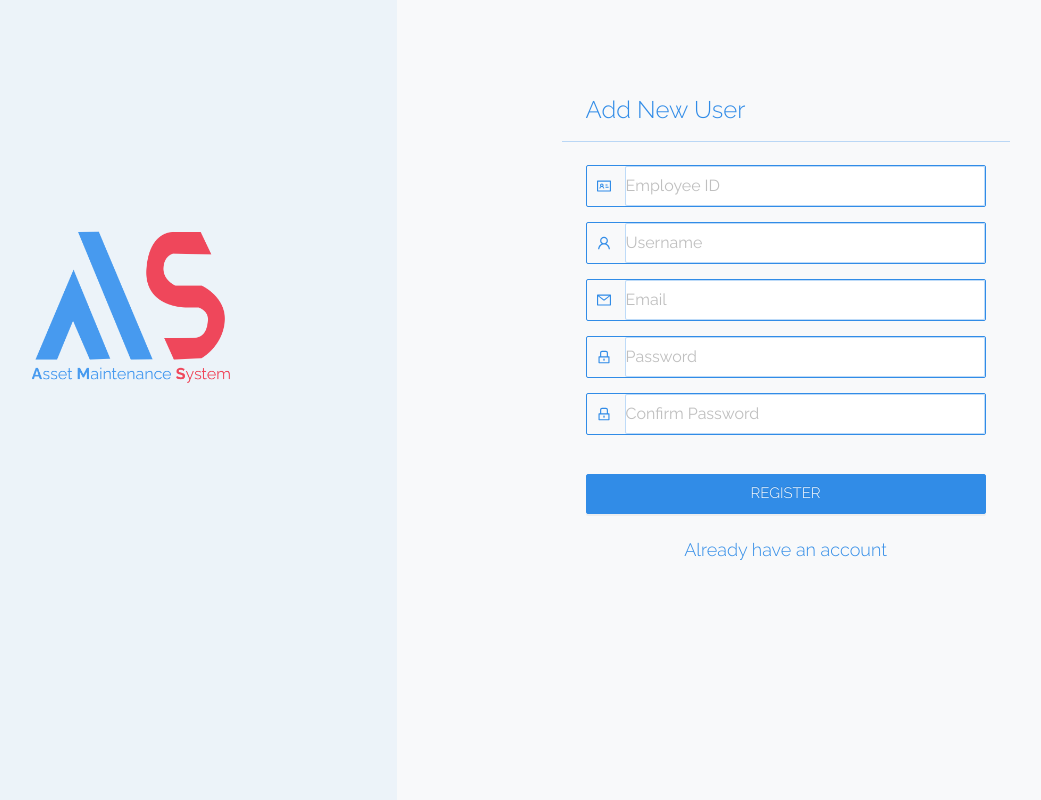
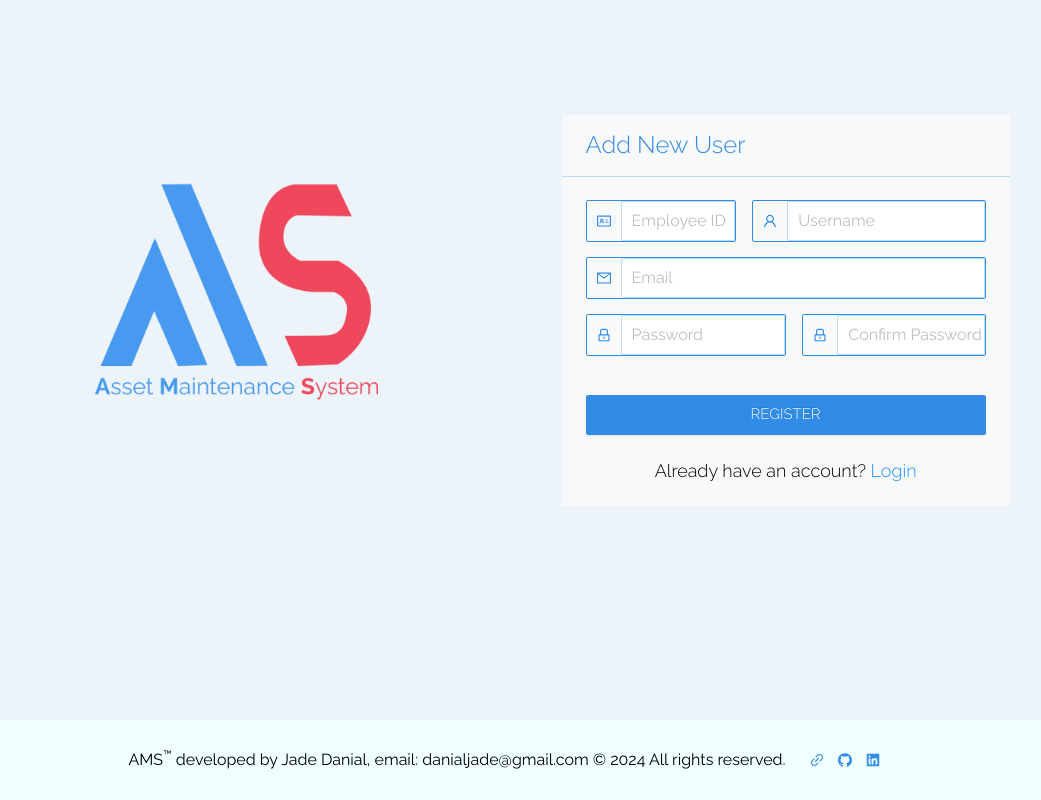
Before and after one commit to jadedanial/asset-maintenance-system, a React (Create React App) app in the folder frontend/ams/: page /register in a window 1280 px wide. Shown: the whole page, without its empty margins (136-1177 px from the left). Built offline with nearby package versions, Linux system fonts and the light colour scheme.

Commit message:
Enhanced UI.

```diff
--- a/frontend/ams/package.json
+++ b/frontend/ams/package.json
@@ -4,6 +4,9 @@
   "private": true,
   "dependencies": {
     "@ant-design/icons": "^4.8.0",
+    "@fortawesome/fontawesome-svg-core": "^6.5.1",
+    "@fortawesome/free-solid-svg-icons": "^6.5.1",
+    "@fortawesome/react-fontawesome": "^0.2.0",
     "@testing-library/jest-dom": "^5.16.5",
     "@testing-library/react": "^13.4.0",
     "@testing-library/user-event": "^13.5.0",
--- a/frontend/ams/src/App.css
+++ b/frontend/ams/src/App.css
@@ -620,10 +620,14 @@ h1.ant-typography {
 .dark .ant-input-prefix,
 .light .ant-input-prefix {
   padding: 10px !important;
+  margin: 0 !important;
   background: none !important;
 }
 textarea.ant-input {
   height: auto !important;
+}
+.ant-input-affix-wrapper > .ant-input {
+  padding-left: 10px !important;
 }
 .ant-list-header {
   border-bottom: none !important;
--- a/frontend/ams/src/components/Excuse.js
+++ b/frontend/ams/src/components/Excuse.js
@@ -14,7 +14,7 @@ import {
   Col,
   notification,
 } from "antd";
-import { CheckOutlined, PlusOutlined } from "@ant-design/icons";
+import { CheckOutlined } from "@ant-design/icons";
 import NotificationEvent from "./NotificationEvent";
 import ResultEvent from "./ResultEvent";
 import moment from "moment";
--- /dev/null
+++ b/frontend/ams/src/components/Footer.js
@@ -0,0 +1,53 @@
+import React from "react";
+import { Row } from "antd";
+import { GithubFilled, LinkedinFilled, LinkOutlined } from "@ant-design/icons";
+
+const Footer = ({ theme }) => {
+  return (
+    <>
+      <Row
+        className="align-items-center justified-row"
+        style={{
+          background: theme === "light" ? "#f0ffff" : "#000c17",
+          height: "80px",
+          padding: "0 80px",
+        }}
+      >
+        <p
+          className="small-font"
+          style={{ color: theme === "light" ? "#000" : "#fff" }}
+        >
+          AMS<sup>&#8482;</sup> developed by Jade Danial, email:
+          danialjade@gmail.com &copy; 2024 All rights reserved.
+        </p>
+        <Row style={{ paddingLeft: "24px" }}>
+          <a
+            href="https://jadedanial.github.io/projects/"
+            target="_blank"
+            rel="noreferrer"
+          >
+            <LinkOutlined />
+          </a>
+          <br />
+          <a
+            href="https://github.com/jadedanial"
+            target="_blank"
+            rel="noreferrer"
+          >
+            <GithubFilled style={{ padding: "0 14px" }} />
+          </a>
+          <br />
+          <a
+            href="https://www.linkedin.com/in/jadedanial/"
+            target="_blank"
+            rel="noreferrer"
+          >
+            <LinkedinFilled />
+          </a>
+        </Row>
+      </Row>
+    </>
+  );
+};
+
+export default Footer;
--- a/frontend/ams/src/components/ItemDetail.js
+++ b/frontend/ams/src/components/ItemDetail.js
@@ -106,7 +106,7 @@ const ItemDetail = ({
                       </Descriptions.Item>
                     </Descriptions>
                   </div>
-                  <div style={{ padding: "14px 0" }}>
+                  <div style={{ padding: "6px 0" }}>
                     <Tag color="blue">
                       <p className="small-font" style={{ padding: "2px" }}>
                         {i.item_category}
--- a/frontend/ams/src/components/ResultEvent.js
+++ b/frontend/ams/src/components/ResultEvent.js
@@ -4,7 +4,7 @@ import { Result } from "antd";
 const ResultEvent = ({ icon, status, title, subTitle, extra, theme }) => {
   return (
     <>
-      <div className={theme} style={{ paddingTop: "30px", minHeight: "460px" }}>
+      <div className={theme}>
         <Result
           icon={icon}
           status={status}
--- a/frontend/ams/src/components/Slogan.js
+++ b/frontend/ams/src/components/Slogan.js
@@ -5,9 +5,8 @@ const Slogan = () => {
     <>
       <Col
         style={{
-          top: "28%",
-          textAlign: "center",
-          padding: "0 80px",
+          top: "24%",
+          textAlign: "right",
         }}
       >
         <div>
--- a/frontend/ams/src/components/Vacation.js
+++ b/frontend/ams/src/components/Vacation.js
@@ -14,7 +14,7 @@ import {
   Row,
   notification,
 } from "antd";
-import { CloseOutlined, CheckOutlined, PlusOutlined } from "@ant-design/icons";
+import { CloseOutlined, CheckOutlined } from "@ant-design/icons";
 import NotificationEvent from "./NotificationEvent";
 import ResultEvent from "./ResultEvent";
 import moment from "moment";
--- a/frontend/ams/src/pages/Register.js
+++ b/frontend/ams/src/pages/Register.js
@@ -11,6 +11,7 @@ import {
 import axios from "axios";
 import ResultEvent from "../components/ResultEvent";
 import Slogan from "../components/Slogan";
+import Footer from "../components/Footer";
 
 const { Title } = Typography;
 
@@ -69,27 +70,18 @@ const RegisterPage = () => {
       <div className={theme}>
         <Row
           style={{
-            height: "100vh",
-          }}
-        >
-          <Col
-            span={10}
-            style={{
+            height: "calc(100vh - 80px)",
             background: theme === "light" ? "#ecf3f9" : "#1c2755",
           }}
         >
+          <Col span={10}>
             <Slogan />
           </Col>
-          <Col
-            span={14}
-            style={{
-              background: theme === "light" ? "#f8f9fa" : "#161d40",
-            }}
-          >
+          <Col span={14}>
             {success ? (
               <Card
                 size="large"
-                style={{ width: "60%", top: "15%", left: "22%" }}
+                style={{ width: "60%", top: "16%", left: "22%" }}
               >
                 <ResultEvent
                   icon={<CheckOutlined />}
@@ -98,7 +90,7 @@ const RegisterPage = () => {
                   subTitle={"Username: " + userName + "\nEmail: " + email}
                   extra={
                     <Button size="large" type="primary" href="/login">
-                      Login
+                      LOGIN
                     </Button>
                   }
                   theme={theme}
@@ -114,7 +106,7 @@ const RegisterPage = () => {
                     </p>
                   </Title>
                 }
-                style={{ width: "60%", top: "10%", left: "22%" }}
+                style={{ width: "60%", top: "16%", left: "22%" }}
               >
                 <Form
                   name="register"
@@ -124,6 +116,8 @@ const RegisterPage = () => {
                   onFinish={onFinish}
                   onFieldsChange={onFieldsChange}
                 >
+                  <Row className="space-between-row">
+                    <Col span={9}>
                       <Form.Item
                         name="id"
                         rules={[
@@ -139,6 +133,8 @@ const RegisterPage = () => {
                           onChange={(e) => setUserId(e.target.value)}
                         />
                       </Form.Item>
+                    </Col>
+                    <Col span={14}>
                       <Form.Item
                         name="username"
                         rules={[
@@ -155,6 +151,8 @@ const RegisterPage = () => {
                           onChange={(e) => setUserName(e.target.value)}
                         />
                       </Form.Item>
+                    </Col>
+                  </Row>
                   <Form.Item
                     name="email"
                     rules={[
@@ -176,6 +174,8 @@ const RegisterPage = () => {
                       onChange={(e) => setEmail(e.target.value)}
                     />
                   </Form.Item>
+                  <Row className="space-between-row">
+                    <Col span={12}>
                       <Form.Item
                         name="password"
                         rules={[
@@ -194,6 +194,8 @@ const RegisterPage = () => {
                           onChange={(e) => setPassword(e.target.value)}
                         />
                       </Form.Item>
+                    </Col>
+                    <Col span={11}>
                       <Form.Item
                         name="confirm"
                         dependencies={["password"]}
@@ -205,7 +207,10 @@ const RegisterPage = () => {
                           },
                           ({ getFieldValue }) => ({
                             validator(_, value) {
-                          if (!value || getFieldValue("password") === value) {
+                              if (
+                                !value ||
+                                getFieldValue("password") === value
+                              ) {
                                 return Promise.resolve();
                               }
                               return Promise.reject(
@@ -223,6 +228,8 @@ const RegisterPage = () => {
                           placeholder="Confirm Password"
                         />
                       </Form.Item>
+                    </Col>
+                  </Row>
                   <Form.Item>
                     <Button
                       style={{ marginTop: "24px" }}
@@ -235,17 +242,23 @@ const RegisterPage = () => {
                     </Button>
                   </Form.Item>
                 </Form>
-                <Link
-                  to="/login"
-                  className="justified-row medium-card-title hover-underline"
-                  style={{ padding: "10px" }}
+                <div
+                  className="justified-row medium-card-title"
+                  style={{
+                    color: theme === "light" ? "#000" : "#fff",
+                    paddingTop: "10px",
+                  }}
                 >
-                  Already have an account
+                  <p style={{ margin: "0" }}>Already have an account?&nbsp;</p>
+                  <Link to="/login" className="hover-underline">
+                    Login
                   </Link>
+                </div>
               </Card>
             )}
           </Col>
         </Row>
+        <Footer theme={theme} />
       </div>
     </>
   );
```
Also changed, not shown: frontend/ams/src/pages/Login.js (+17 -18 lines), 2 other files (tests, documents, lock files or other folders). Lines whose indentation alone changed are shown as unchanged.
